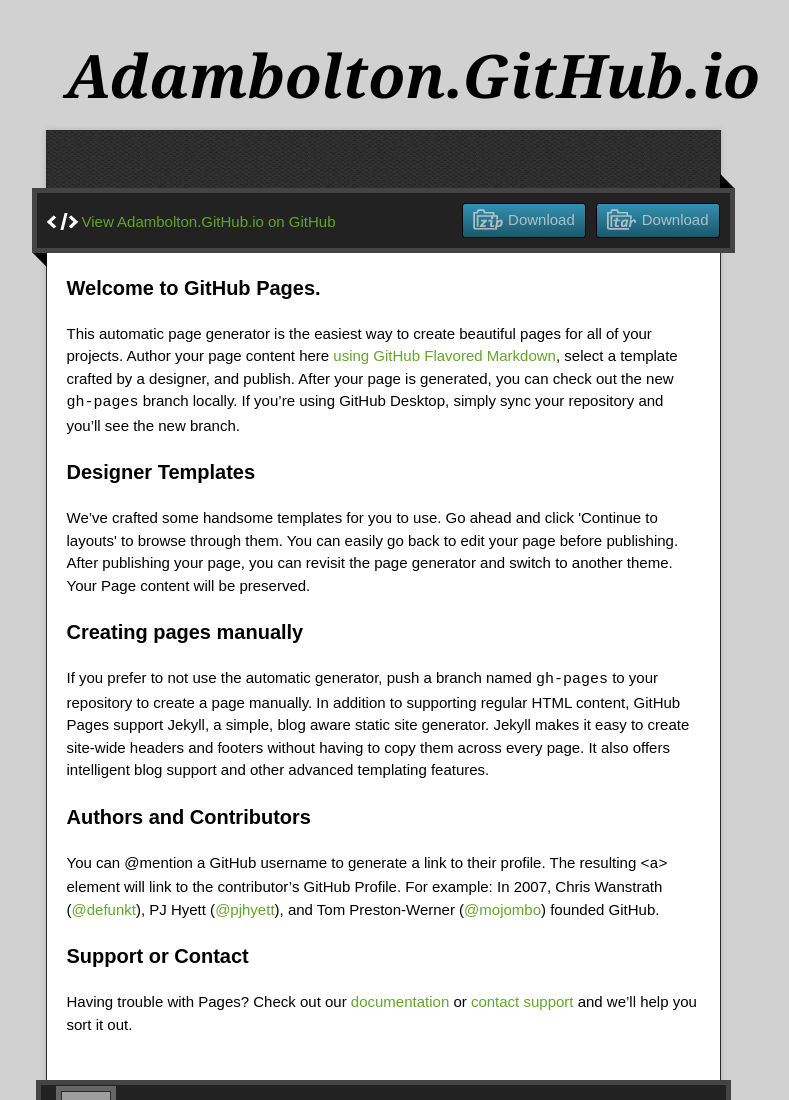
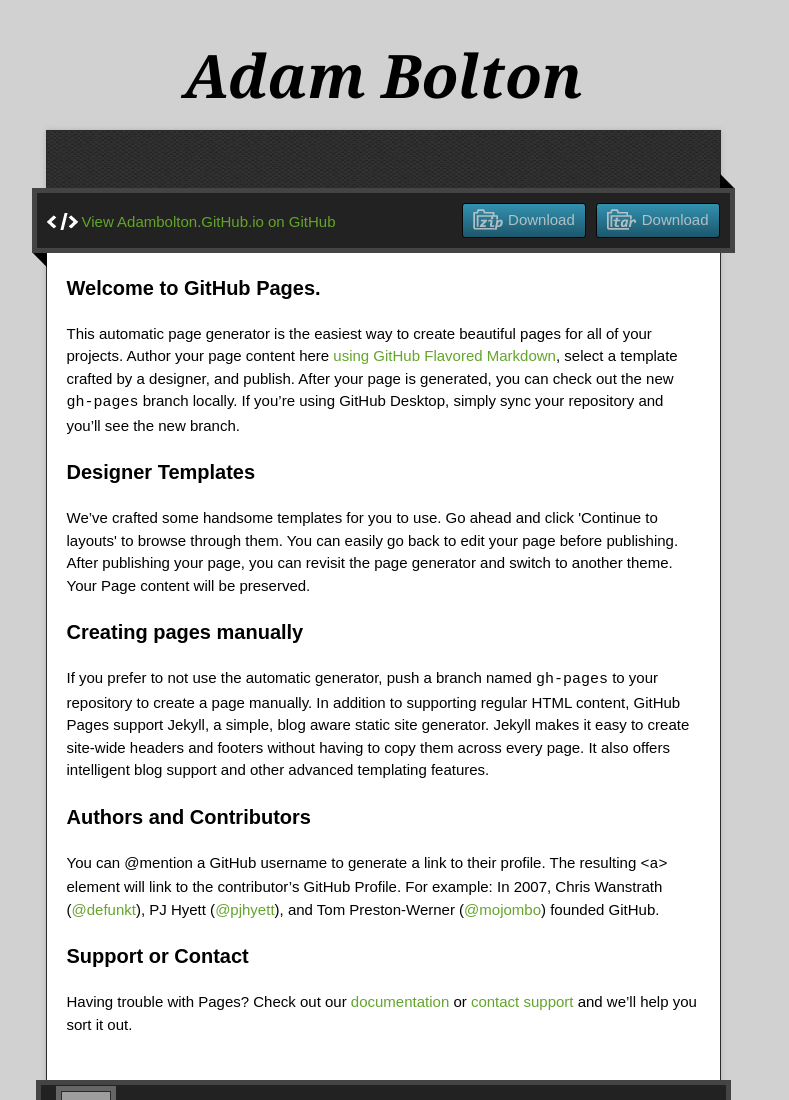
Before and after one commit to adamjbolton/adamjbolton, a plain HTML site: page index.html in a window 1280 px wide. Shown: the top 1100 px of the page, without its empty margins (257-1046 px from the left). Drawn offline with nearby package versions, Linux system fonts and the light colour scheme; grey boxes are pictures that could not be loaded.

Commit message:
Update index.html

```diff
--- a/index.html
+++ b/index.html
@@ -22,7 +22,7 @@
 
   <div class="wrapper">
     <header>
-      <h1 class="title">Adambolton.GitHub.io</h1>
+      <h1 class="title">Adam Bolton</h1>
     </header>
     <div id="container">
       <p class="tagline"></p>
```
